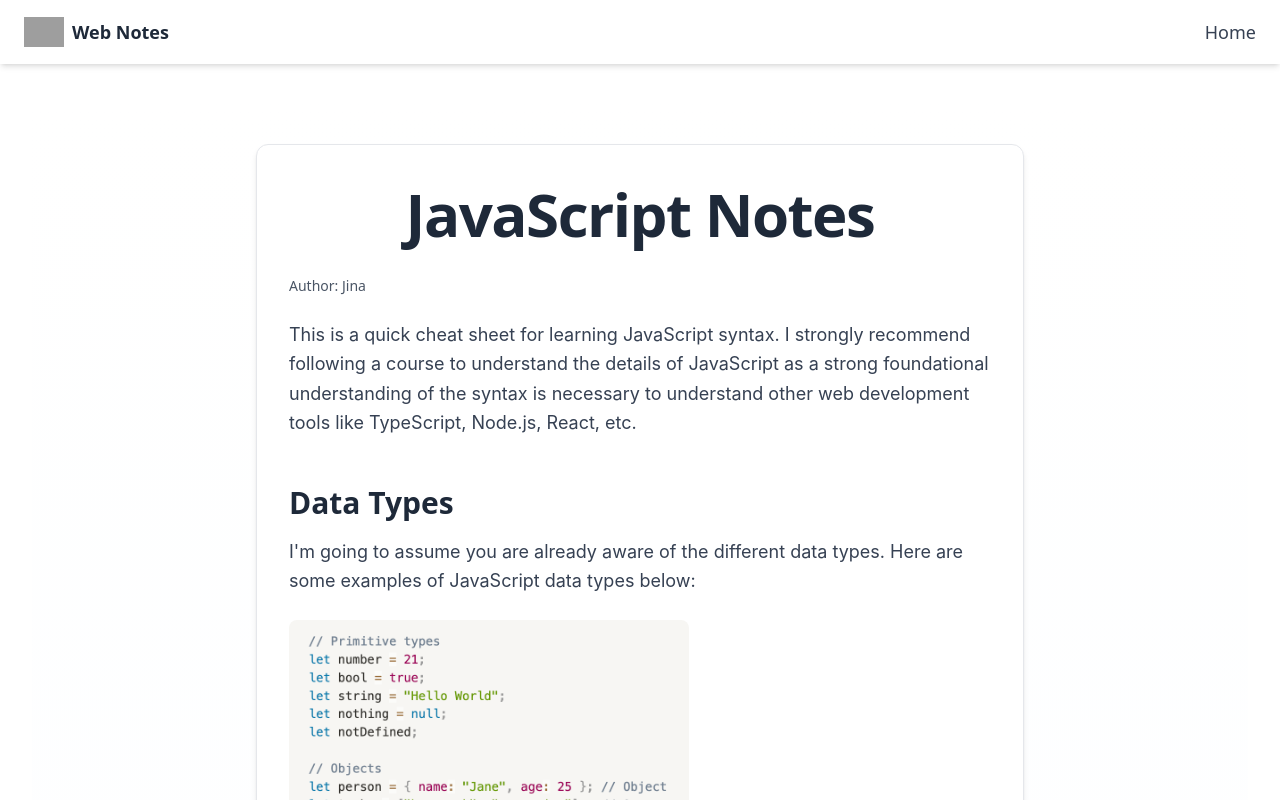
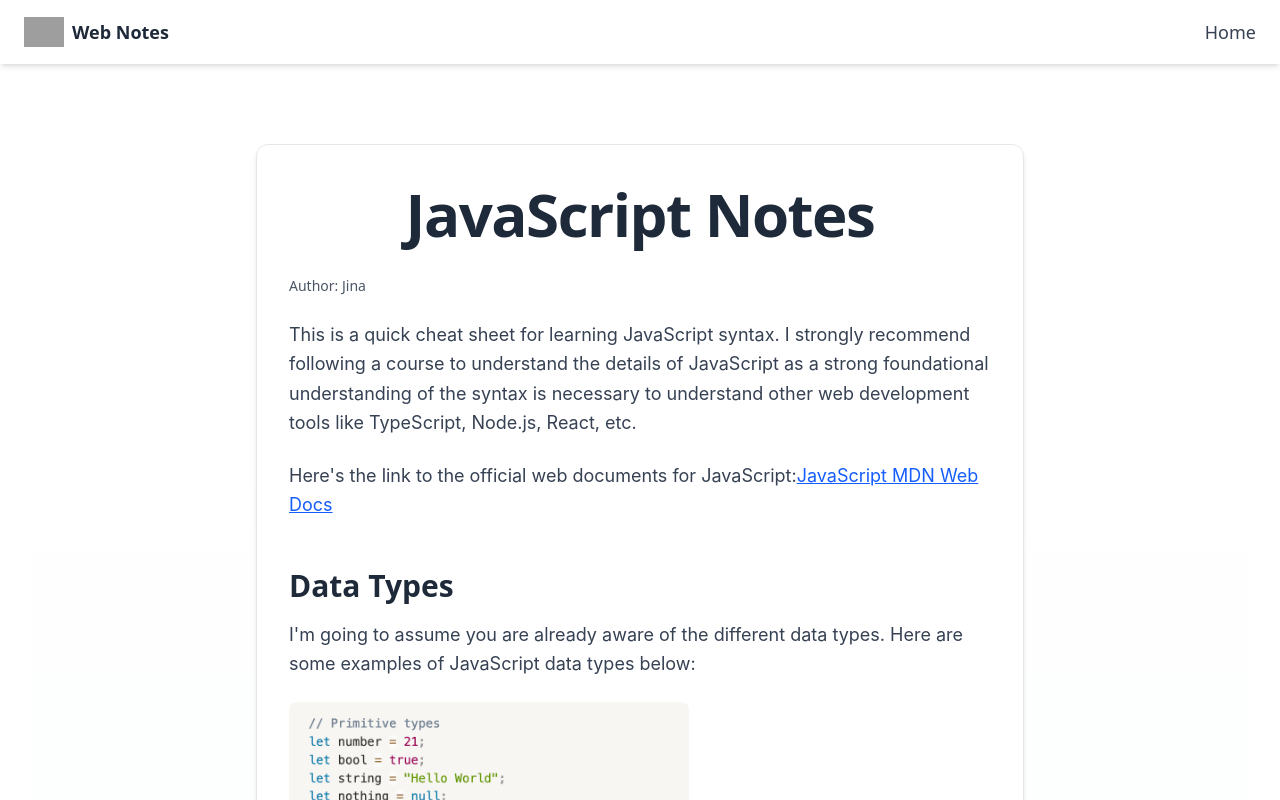
Before and after one commit to popobunns/full-stack-notes, a Next.js app: page /javascript in a window 1280 px wide. Shown: the top 800 px of the page. Built offline with nearby package versions, Linux system fonts and the light colour scheme; grey boxes are pictures that could not be loaded.

Commit message:
Added eternal web doc link for JavaScript

```diff
--- a/src/app/javascript/page.js
+++ b/src/app/javascript/page.js
@@ -15,6 +15,17 @@ export default function Home() {
           I strongly recommend following a course to understand the details of JavaScript
           as a strong foundational understanding of the syntax is necessary to understand
           other web development tools like TypeScript, Node.js, React, etc.
+        </p>
+        <p className="body">
+          Here's the link to the official web documents for JavaScript:
+          <Link
+            href="https://developer.mozilla.org/en-US/docs/Web/JavaScript"
+            target="_blank"
+            rel="noopener noreferrer"
+            className="text-blue-600 underline hover:text-blue-800">
+            JavaScript MDN Web Docs
+          </Link>
+
         </p>
 
 
```
